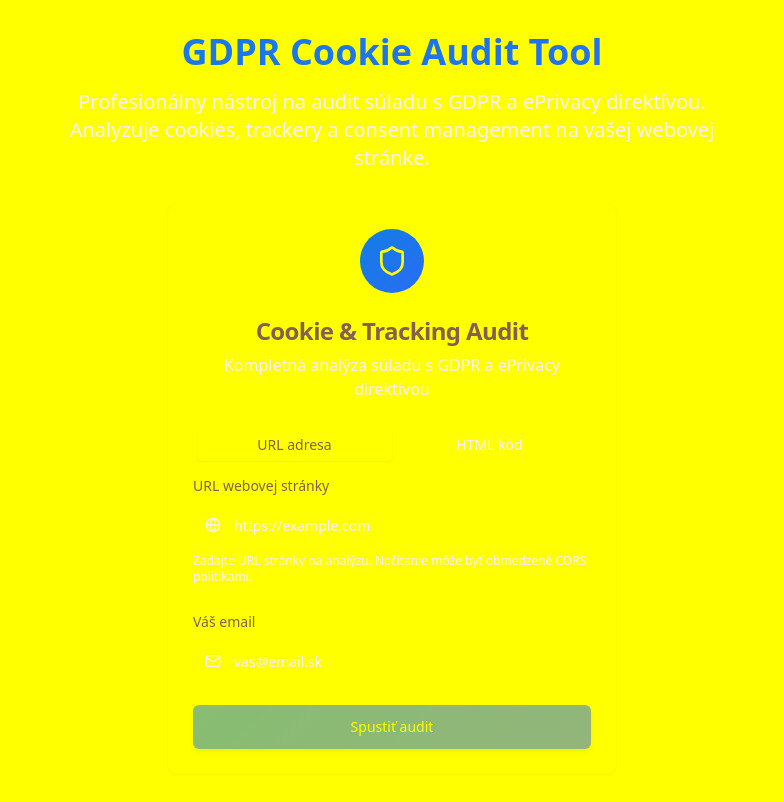
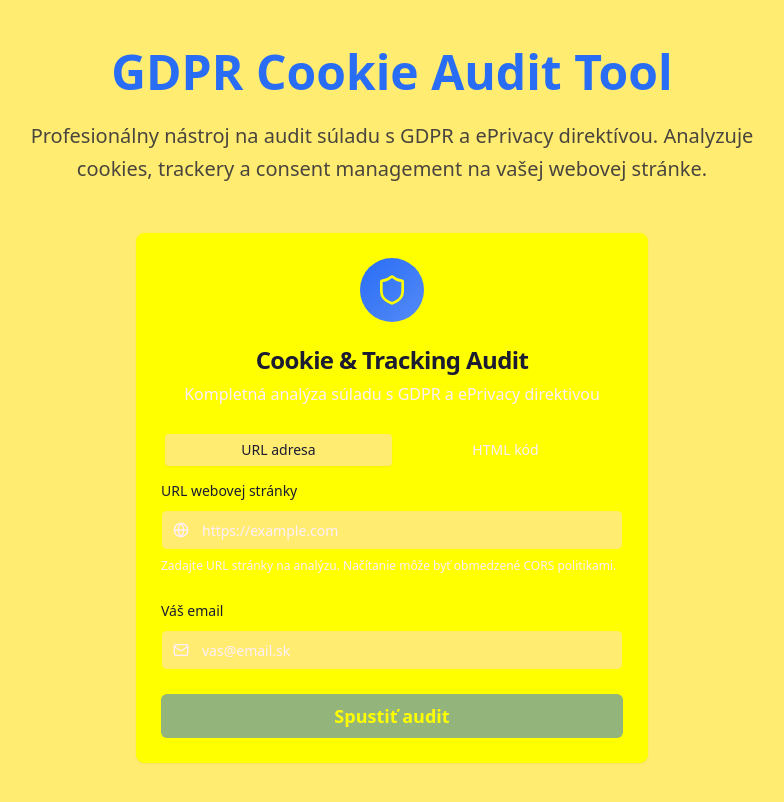
Before and after one commit to QaxalTools/cookie-scan-slovak, a React (Vite) app: page / in a window 1280 px wide. Shown: the top 802 px of the page, without its empty margins (248-1032 px from the left). Built offline with nearby package versions, Linux system fonts and the light colour scheme.

Commit message:
Fix UX issues
The user reported that the UX is broken. This commit addresses the reported UX issues.

```diff
--- a/src/components/AuditForm.tsx
+++ b/src/components/AuditForm.tsx
@@ -111,9 +111,8 @@ export const AuditForm = ({ onSubmit, isLoading }: AuditFormProps) => {
 
           <Button
             type="submit"
-            variant="gradient"
             size="lg"
-            className="w-full"
+            className="w-full bg-primary hover:bg-primary/90 text-primary-foreground font-semibold py-3 text-lg"
             disabled={isLoading || (!url && !htmlCode) || !email}
           >
             {isLoading ? "Analyzujem..." : "Spustiť audit"}
--- a/src/index.css
+++ b/src/index.css
@@ -8,20 +8,20 @@ All colors MUST be HSL.
 
 @layer base {
   :root {
-    --background: 248 250 252;
-    --foreground: 15 23 42;
+    --background: 52 100% 72%;
+    --foreground: 240 30% 15%;
 
     --card: 255 255 255;
-    --card-foreground: 15 23 42;
+    --card-foreground: 240 30% 15%;
 
     --popover: 255 255 255;
-    --popover-foreground: 15 23 42;
+    --popover-foreground: 240 30% 15%;
 
-    --primary: 209 85% 48%;
+    --primary: 220 91% 56%;
     --primary-foreground: 255 255 255;
 
-    --secondary: 241 245 249;
-    --secondary-foreground: 51 65 85;
+    --secondary: 220 91% 56%;
+    --secondary-foreground: 255 255 255;
 
     --muted: 248 250 252;
     --muted-foreground: 100 116 139;
@@ -42,8 +42,8 @@ All colors MUST be HSL.
     --input: 226 232 240;
     --ring: 209 85% 48%;
 
-    --gradient-primary: linear-gradient(135deg, hsl(209 85% 48%), hsl(220 91% 56%));
-    --gradient-accent: linear-gradient(180deg, hsl(241 245 249), hsl(248 250 252));
+    --gradient-primary: linear-gradient(135deg, hsl(220 91% 56%), hsl(220 91% 65%));
+    --gradient-accent: linear-gradient(180deg, hsl(52 100% 72%), hsl(52 100% 80%));
 
     --shadow-soft: 0 1px 3px 0 hsl(0 0% 0% / 0.1), 0 1px 2px -1px hsl(0 0% 0% / 0.1);
     --shadow-medium: 0 4px 6px -1px hsl(0 0% 0% / 0.1), 0 2px 4px -2px hsl(0 0% 0% / 0.1);
--- a/src/pages/Index.tsx
+++ b/src/pages/Index.tsx
@@ -61,12 +61,12 @@ const Index = () => {
 
   return (
     <div className="min-h-screen bg-background">
-      <div className="container mx-auto py-8 px-4">
-        <div className="text-center mb-8">
-          <h1 className="text-4xl font-bold mb-4 bg-gradient-primary bg-clip-text text-transparent">
+      <div className="container mx-auto py-12 px-4">
+        <div className="text-center mb-12">
+          <h1 className="text-5xl font-bold mb-6 text-primary">
             GDPR Cookie Audit Tool
           </h1>
-          <p className="text-xl text-muted-foreground max-w-2xl mx-auto">
+          <p className="text-xl text-foreground/80 max-w-3xl mx-auto leading-relaxed">
             Profesionálny nástroj na audit súladu s GDPR a ePrivacy direktívou.
             Analyzuje cookies, trackery a consent management na vašej webovej stránke.
           </p>
@@ -74,7 +74,7 @@ const Index = () => {
 
         <div className="max-w-4xl mx-auto">
           {!auditData && !showEmailDraft && (
-            <div className="max-w-md mx-auto">
+            <div className="max-w-lg mx-auto">
               <AuditForm onSubmit={handleAuditSubmit} isLoading={isLoading} />
             </div>
           )}
```
